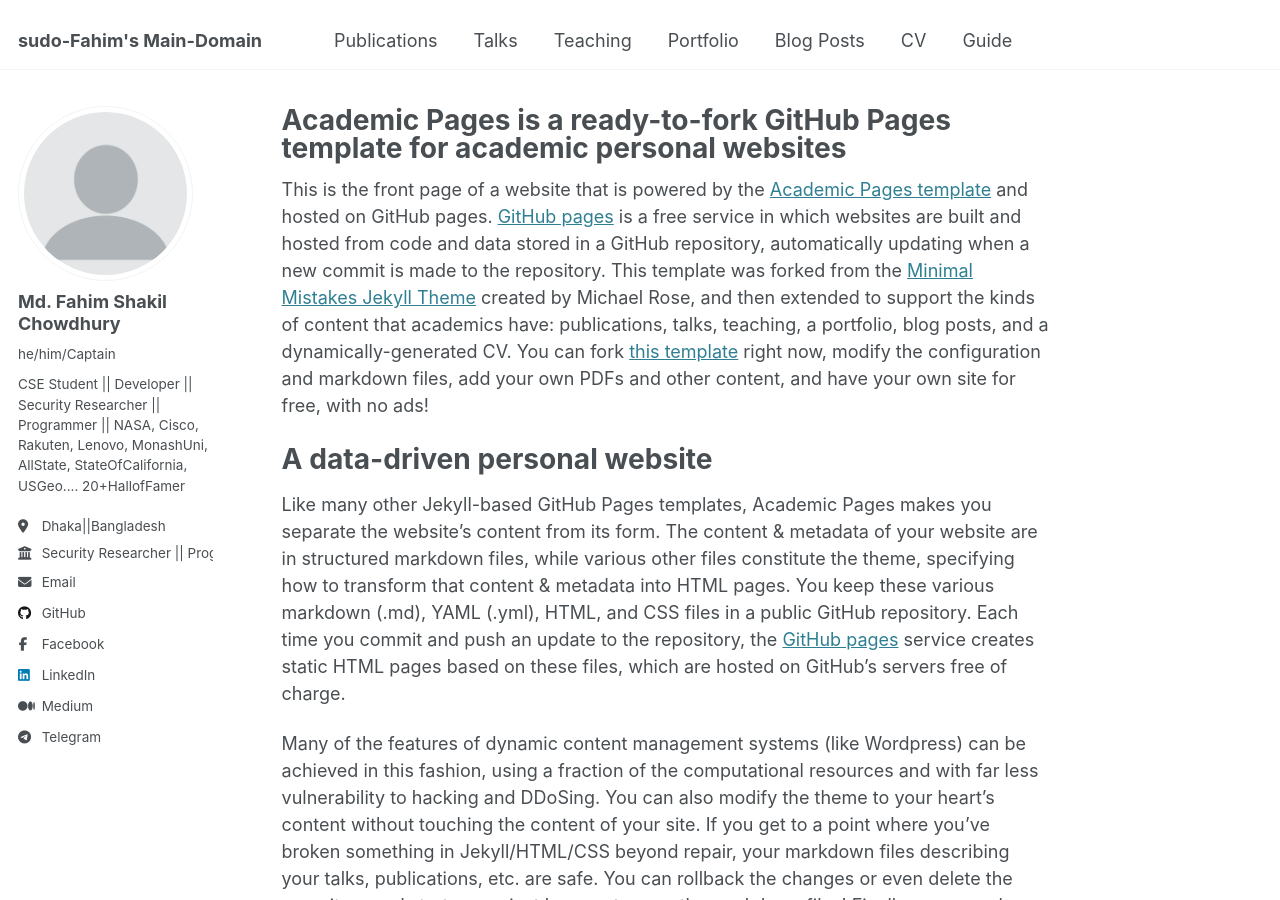
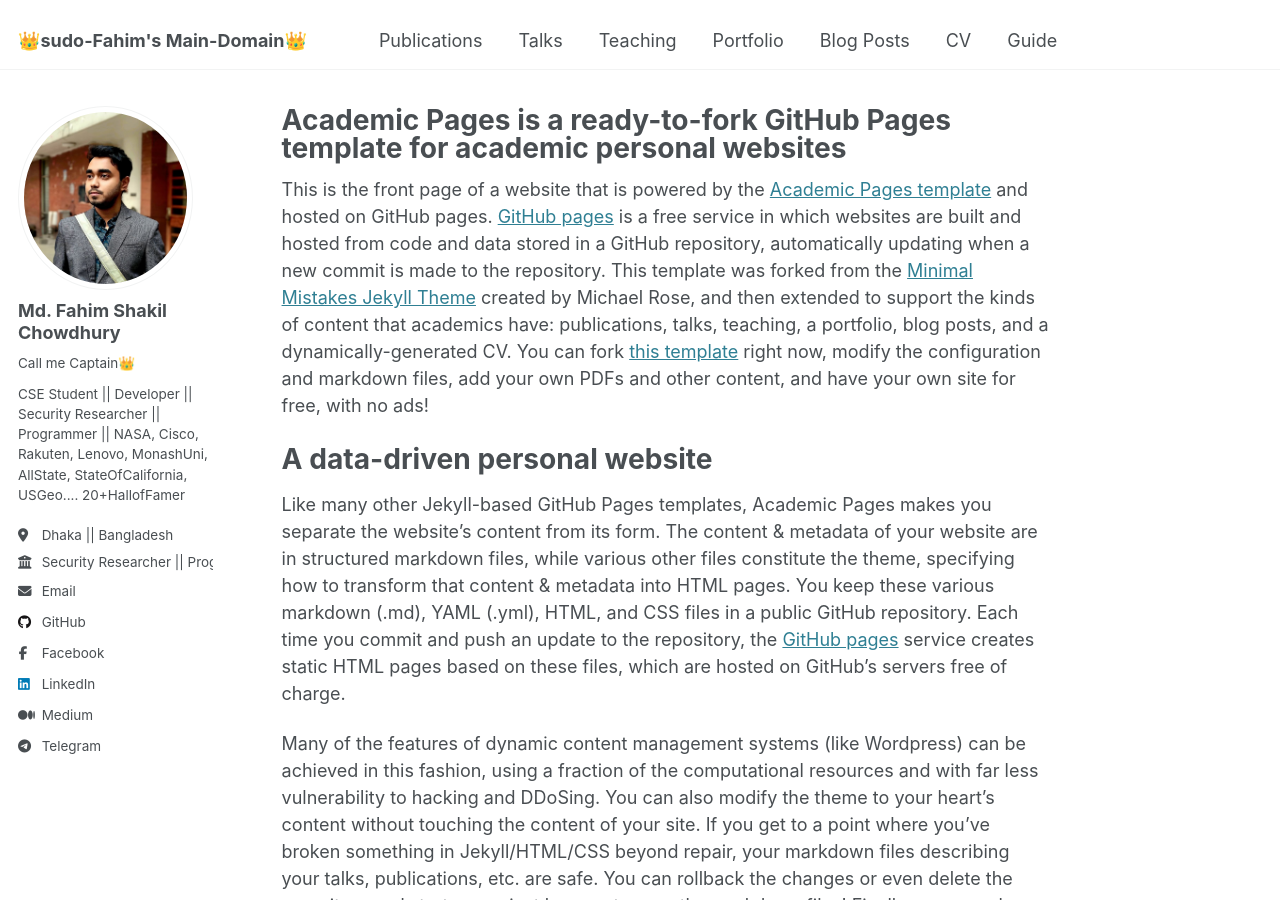
Before and after one commit to 0xCaptainFahim/0xCaptainFahim.github.io, a Jekyll site: the page built from _pages/about.md, in a window 1280 px wide and 900 px high. Built offline with Jekyll 4.4.1, drawn with Linux system fonts in a browser that asks for light colours.

Commit message:
hehe boi

```diff
--- a/_config.yml
+++ b/_config.yml
@@ -9,7 +9,7 @@
 # Basic Site Settings
 locale                   : "en-US"
 site_theme               : "default"
-title                    : "sudo-Fahim's Main-Domain"
+title                    : "👑sudo-Fahim's Main-Domain👑"
 title_separator          : "-"
 name                     : &name "Md. Fahim Shakil Chowdhury"
 description              : &description "Security Researcher || Programmer || Developer"
@@ -22,13 +22,13 @@ repository               : "0xCaptainFahim/0xCaptainFahim.github.io"
 #               Additional customization can be done by editing /_includes/author-profile.html
 author:
   # Biographic information
-  avatar           : "profile.png"
+  avatar           : "CaptainFahim.png"
   name             : "Md. Fahim Shakil Chowdhury"
-  pronouns         : "he/him/Captain"  # example: "he/him"
+  pronouns         : "Call me Captain👑"  # example: "he/him"
   bio              : "CSE Student || Developer || Security Researcher || Programmer || NASA, Cisco, Rakuten, Lenovo, MonashUni, AllState, StateOfCalifornia, USGeo.... 20+HallofFamer"
-  location         : "Dhaka||Bangladesh"
+  location         : "Dhaka || Bangladesh"
   employer         : "Security Researcher || Programmer || Developer"
-  education        : "B.Sc. in CSE || AUST"
+  education        : "B.Sc. in CSE || Ahsanullah University of Science and Technology"
   uri              : # URL
   email            : "mdfahimchowdhury28@gmail.com"
 
```
Also changed, not shown: images/CaptainFahim.png (added), 1 other file.
